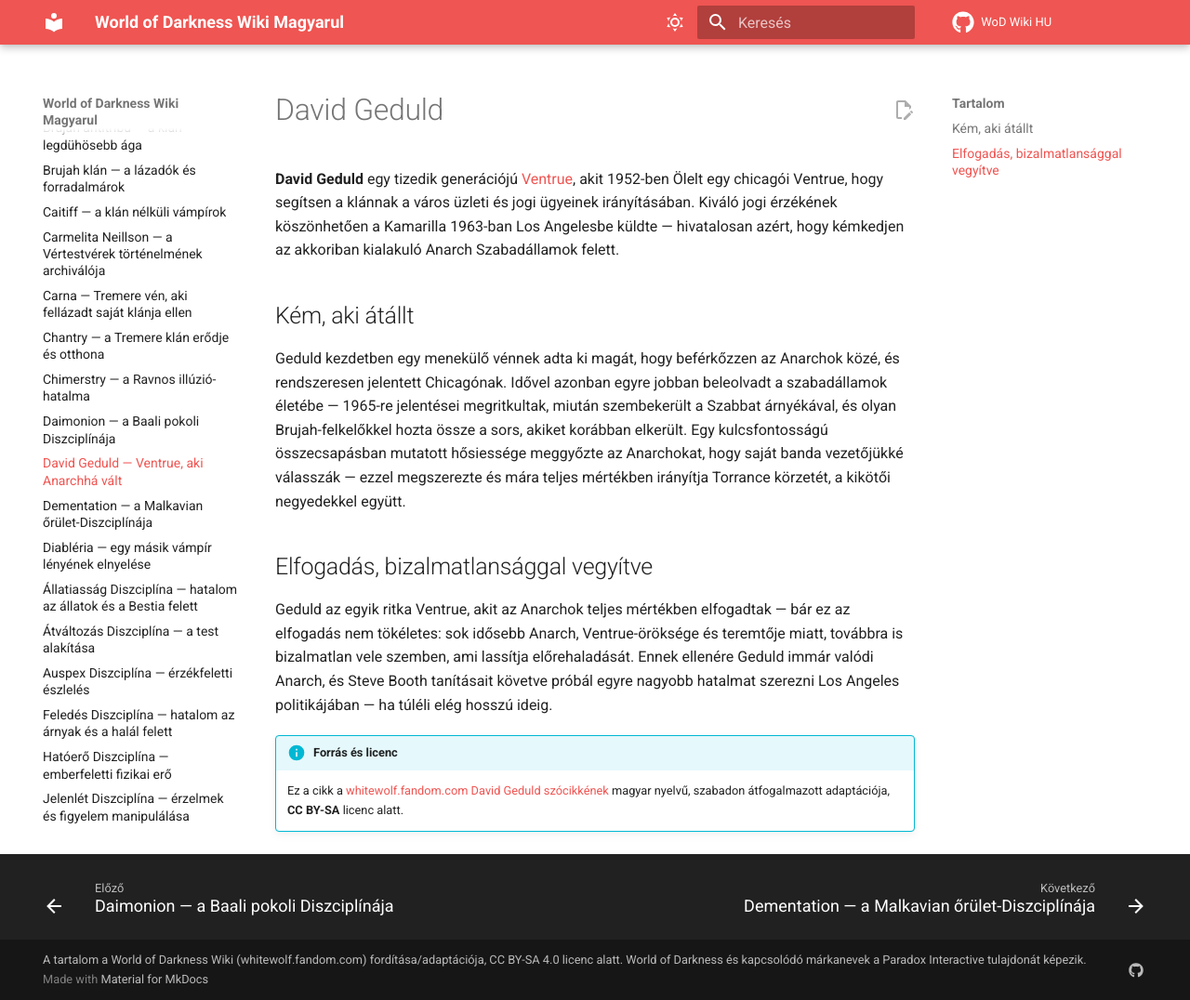
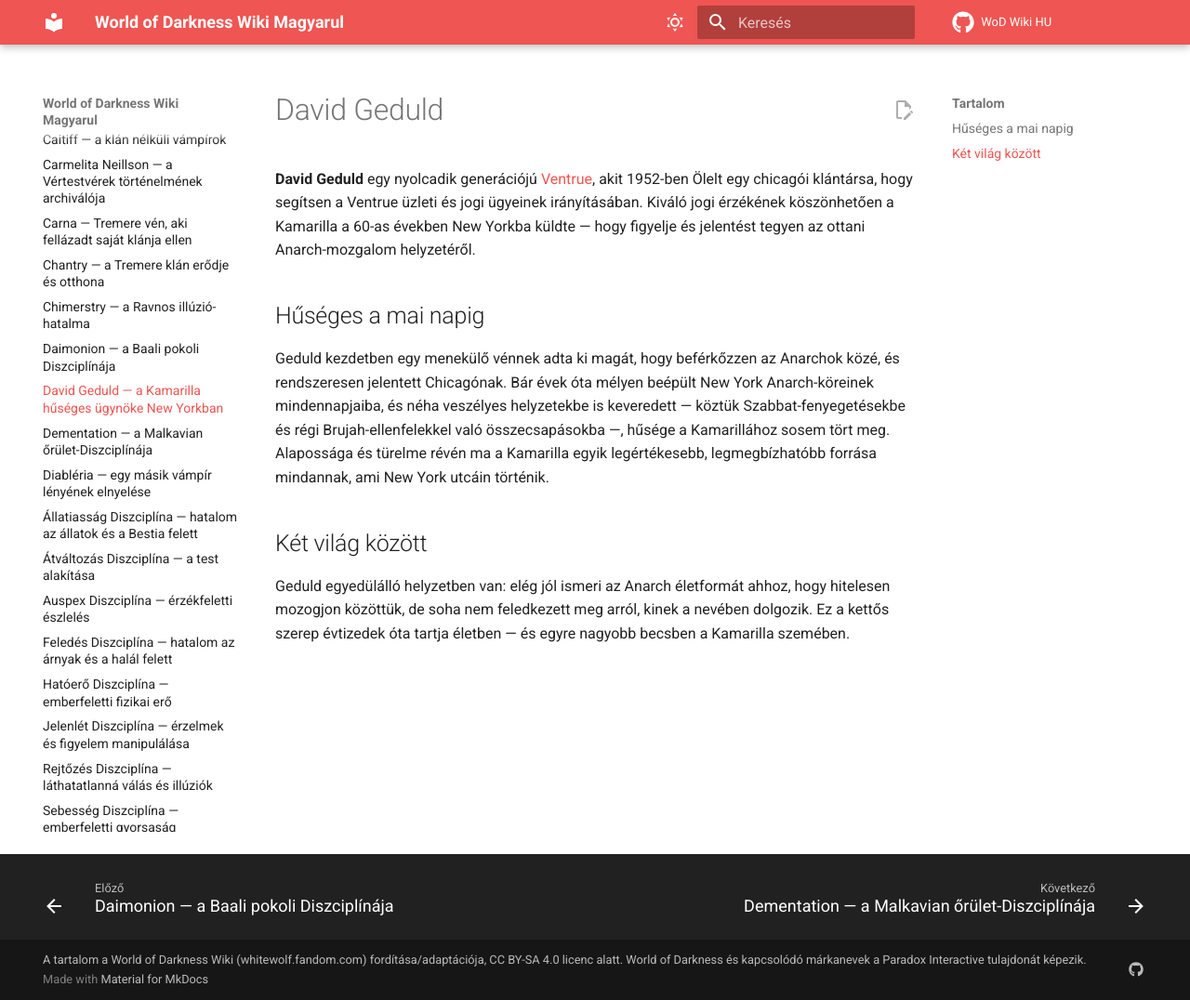
Before and after one commit to davidszentgyorgyi/wod-hu, an MkDocs documentation site: the page built from docs/vampire-a-maszkabal/david-geduld.md, in a window 1280 px wide and 1076 px high. Shown: the whole window at 93% size. Built offline with MkDocs 1.6.1 and Material for MkDocs 9.7.7, drawn with Linux system fonts in a browser that asks for light colours; comment, search, counter and statistics services are not loaded.

Commit message:
Update David Geduld: New York setting, 8th generation, loyal Ventrue agent
Reworked the character per request: moved from Los Angeles to New York,
changed generation to 8th, and kept him loyal to the Camarilla instead
of defecting to the Anarchs. Updated ventrue.md link text and
CONTENT_MAP description to match.

Co-Authored-By: Claude Sonnet 5 <noreply@anthropic.com>

```diff
--- a/docs/vampire-a-maszkabal/david-geduld.md
+++ b/docs/vampire-a-maszkabal/david-geduld.md
@@ -1,35 +1,29 @@
 ---
-title: "David Geduld — Ventrue, aki Anarchhá vált"
+title: "David Geduld — a Kamarilla hűséges ügynöke New Yorkban"
 description: >-
-  David Geduld egy tizedik generációjú Ventrue, akit a Kamarilla kémként küldött Los
-  Angelesbe, de végül valódi Anarchhá vált, és saját területet szerzett.
+  David Geduld egy nyolcadik generációjú Ventrue, akit a Kamarilla New Yorkba küldött,
+  hogy figyelje az ottani Anarch-mozgalmat — és aki a mai napig hű maradt a szektához.
 ---
 
 # David Geduld
 
-**David Geduld** egy tizedik generációjú [Ventrue](ventrue.md), akit 1952-ben Ölelt egy
-chicagói Ventrue, hogy segítsen a klánnak a város üzleti és jogi ügyeinek irányításában.
-Kiváló jogi érzékének köszönhetően a Kamarilla 1963-ban Los Angelesbe küldte — hivatalosan
-azért, hogy kémkedjen az akkoriban kialakuló Anarch Szabadállamok felett.
+**David Geduld** egy nyolcadik generációjú [Ventrue](ventrue.md), akit 1952-ben Ölelt egy
+chicagói klántársa, hogy segítsen a Ventrue üzleti és jogi ügyeinek irányításában. Kiváló
+jogi érzékének köszönhetően a Kamarilla a 60-as években New Yorkba küldte — hogy figyelje
+és jelentést tegyen az ottani Anarch-mozgalom helyzetéről.
 
-## Kém, aki átállt
+## Hűséges a mai napig
 
 Geduld kezdetben egy menekülő vénnek adta ki magát, hogy beférkőzzen az Anarchok közé, és
-rendszeresen jelentett Chicagónak. Idővel azonban egyre jobban beleolvadt a szabadállamok
-életébe — 1965-re jelentései megritkultak, miután szembekerült a Szabbat árnyékával, és
-olyan Brujah-felkelőkkel hozta össze a sors, akiket korábban elkerült. Egy kulcsfontosságú
-összecsapásban mutatott hősiessége meggyőzte az Anarchokat, hogy saját banda vezetőjükké
-válasszák — ezzel megszerezte és mára teljes mértékben irányítja Torrance körzetét, a
-kikötői negyedekkel együtt.
+rendszeresen jelentett Chicagónak. Bár évek óta mélyen beépült New York Anarch-köreinek
+mindennapjaiba, és néha veszélyes helyzetekbe is keveredett — köztük Szabbat-fenyegetésekbe
+és régi Brujah-ellenfelekkel való összecsapásokba —, hűsége a Kamarillához sosem tört meg.
+Alapossága és türelme révén ma a Kamarilla egyik legértékesebb, legmegbízhatóbb forrása
+mindannak, ami New York utcáin történik.
 
-## Elfogadás, bizalmatlansággal vegyítve
+## Két világ között
 
-Geduld az egyik ritka Ventrue, akit az Anarchok teljes mértékben elfogadtak — bár ez az
-elfogadás nem tökéletes: sok idősebb Anarch, Ventrue-öröksége és teremtője miatt,
-továbbra is bizalmatlan vele szemben, ami lassítja előrehaladását. Ennek ellenére Geduld
-immár valódi Anarch, és Steve Booth tanításait követve próbál egyre nagyobb hatalmat
-szerezni Los Angeles politikájában — ha túléli elég hosszú ideig.
-
-!!! info "Forrás és licenc"
-    Ez a cikk a [whitewolf.fandom.com David Geduld szócikkének](https://whitewolf.fandom.com/wiki/David_Geduld)
-    magyar nyelvű, szabadon átfogalmazott adaptációja, **CC BY-SA** licenc alatt.
+Geduld egyedülálló helyzetben van: elég jól ismeri az Anarch életformát ahhoz, hogy
+hitelesen mozogjon közöttük, de soha nem feledkezett meg arról, kinek a nevében dolgozik.
+Ez a kettős szerep évtizedek óta tartja életben — és egyre nagyobb becsben a Kamarilla
+szemében.
```
Also changed, not shown: CONTENT_MAP.md (+1 -1 lines), docs/vampire-a-maszkabal/ventrue.md (+2 -2 lines).
